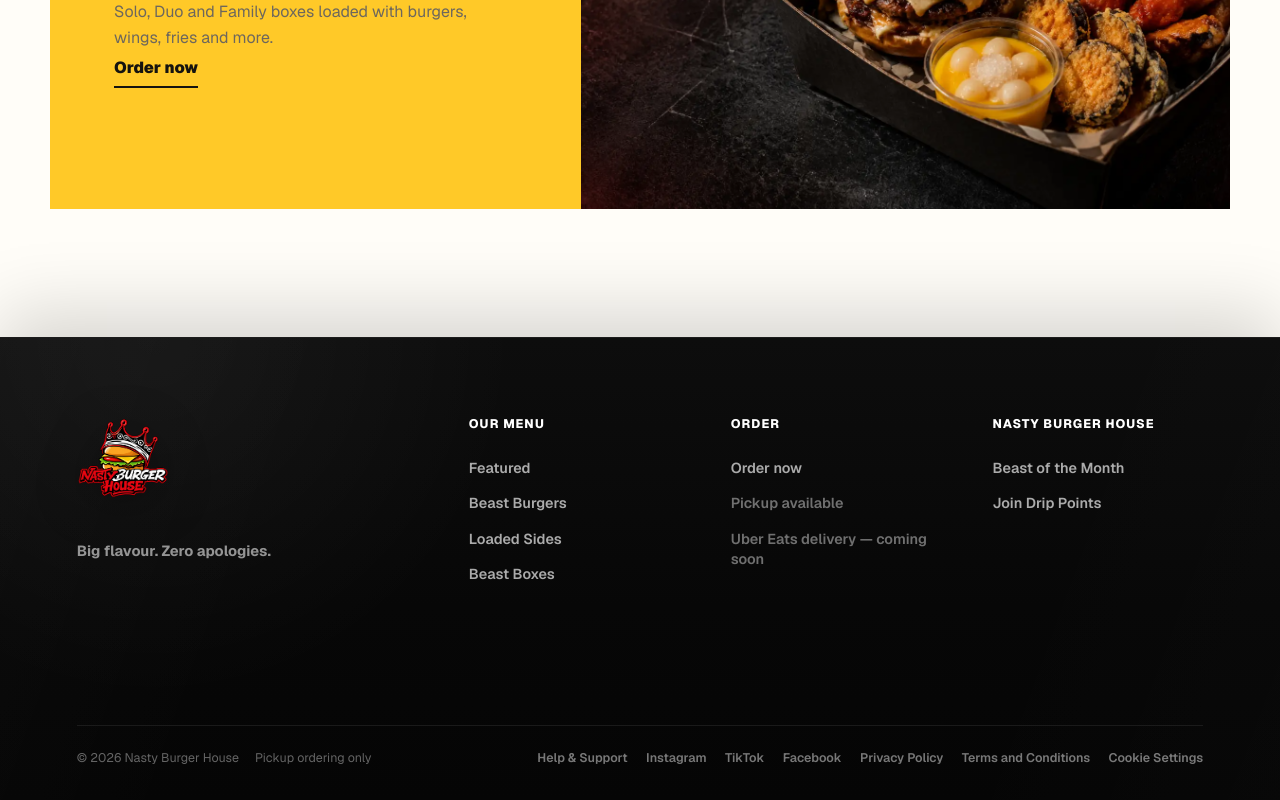
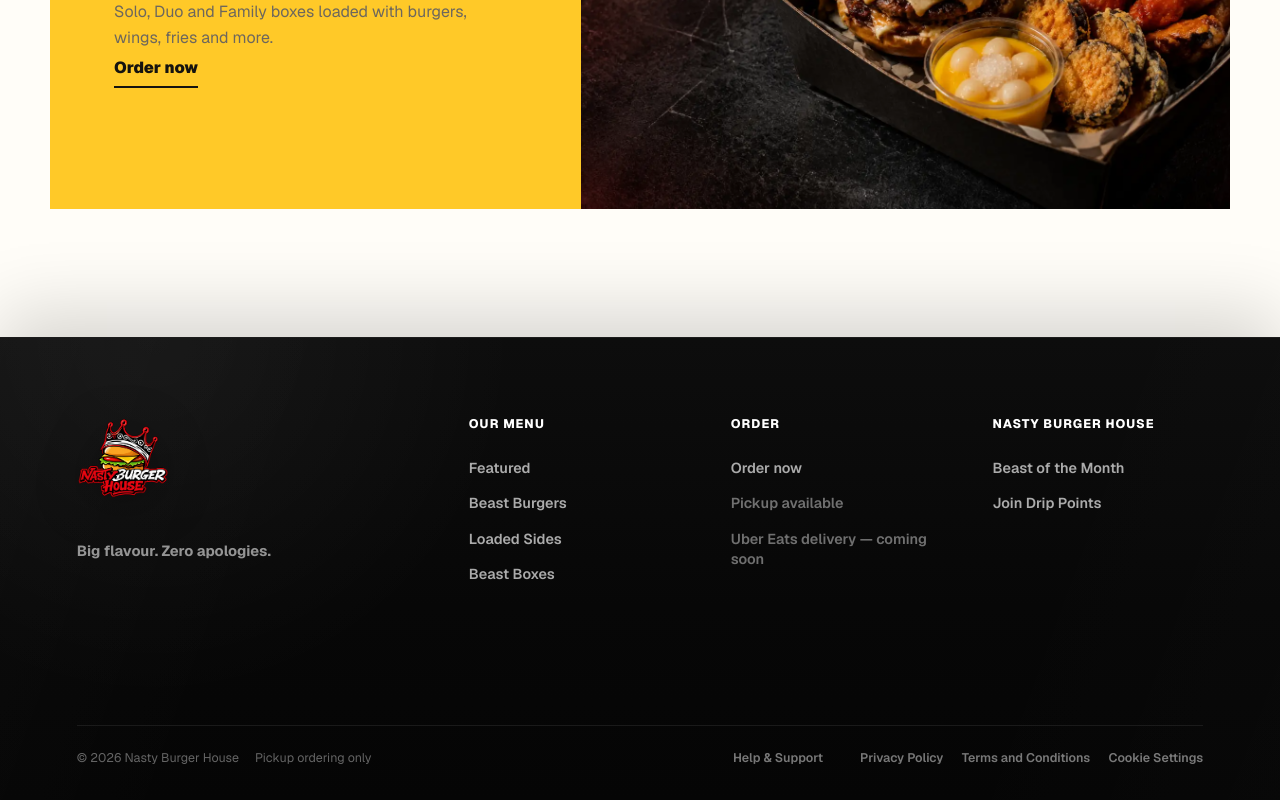
Before and after one commit to furbagurung/nasty-burger-house, a Next.js app: page / in a window 1280 px wide. Shown: the part 2804-3604 px from the top of the page. Built offline with nearby package versions, Linux system fonts and the light colour scheme.

Commit message:
Use monochrome social icons in footer

```diff
--- a/app/components/footer-legal-links.tsx
+++ b/app/components/footer-legal-links.tsx
@@ -3,6 +3,7 @@
 import Link from "next/link";
 import { useEffect, useState } from "react";
 import { createPortal } from "react-dom";
+import SocialIcon from "./social-icons";
 
 function FooterUtilityLinks() {
   const openCookieSettings = () => {
@@ -12,27 +13,37 @@
   return (
     <nav className="footer-legal-links" aria-label="Support, social and legal links">
       <Link href="/help-support">Help &amp; Support</Link>
+
+      <span className="footer-social-links" aria-label="Nasty Burger House social media">
         <a
           href="https://www.instagram.com/nastyburgerhouse/"
           target="_blank"
           rel="noreferrer"
+          aria-label="Nasty Burger House on Instagram"
+          title="Instagram"
         >
-        Instagram
+          <SocialIcon name="instagram" />
         </a>
         <a
           href="https://www.tiktok.com/@nastyburgerhouse"
           target="_blank"
           rel="noreferrer"
+          aria-label="Nasty Burger House on TikTok"
+          title="TikTok"
         >
-        TikTok
+          <SocialIcon name="tiktok" />
         </a>
         <a
           href="https://www.facebook.com/profile.php?id=61590139712227"
           target="_blank"
           rel="noreferrer"
+          aria-label="Nasty Burger House on Facebook"
+          title="Facebook"
         >
-        Facebook
+          <SocialIcon name="facebook" />
         </a>
+      </span>
+
       <Link href="/privacy-policy">Privacy Policy</Link>
       <Link href="/terms-and-conditions">Terms and Conditions</Link>
       <button type="button" onClick={openCookieSettings}>
```
Lines whose indentation alone changed are shown as unchanged.
